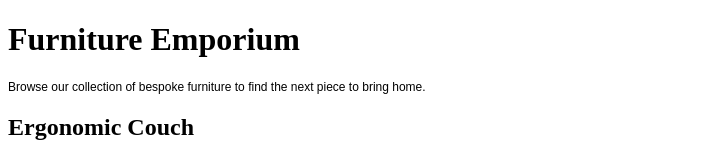
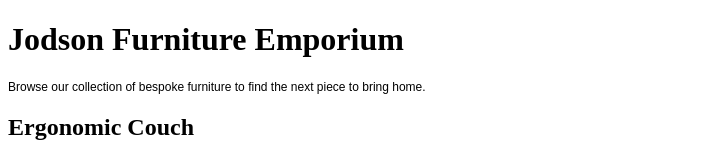
Before and after one commit to JodsonCadet/Jodson-Furniture-Emporium, a plain HTML site: page index.html in a window 1280 px wide. Shown: the top 160 px of the page, without its empty margins (0-720 px from the left). Drawn offline with Linux system fonts and the light colour scheme.

Commit message:
my second commit

```diff
--- a/index.html
+++ b/index.html
@@ -7,7 +7,7 @@
   <body>
     <main>
       <header>
-        <h1>Furniture Emporium</h1>
+        <h1>Jodson Furniture Emporium</h1>
         <p>
           Browse our collection of bespoke furniture to find the next piece to
           bring home.
```
